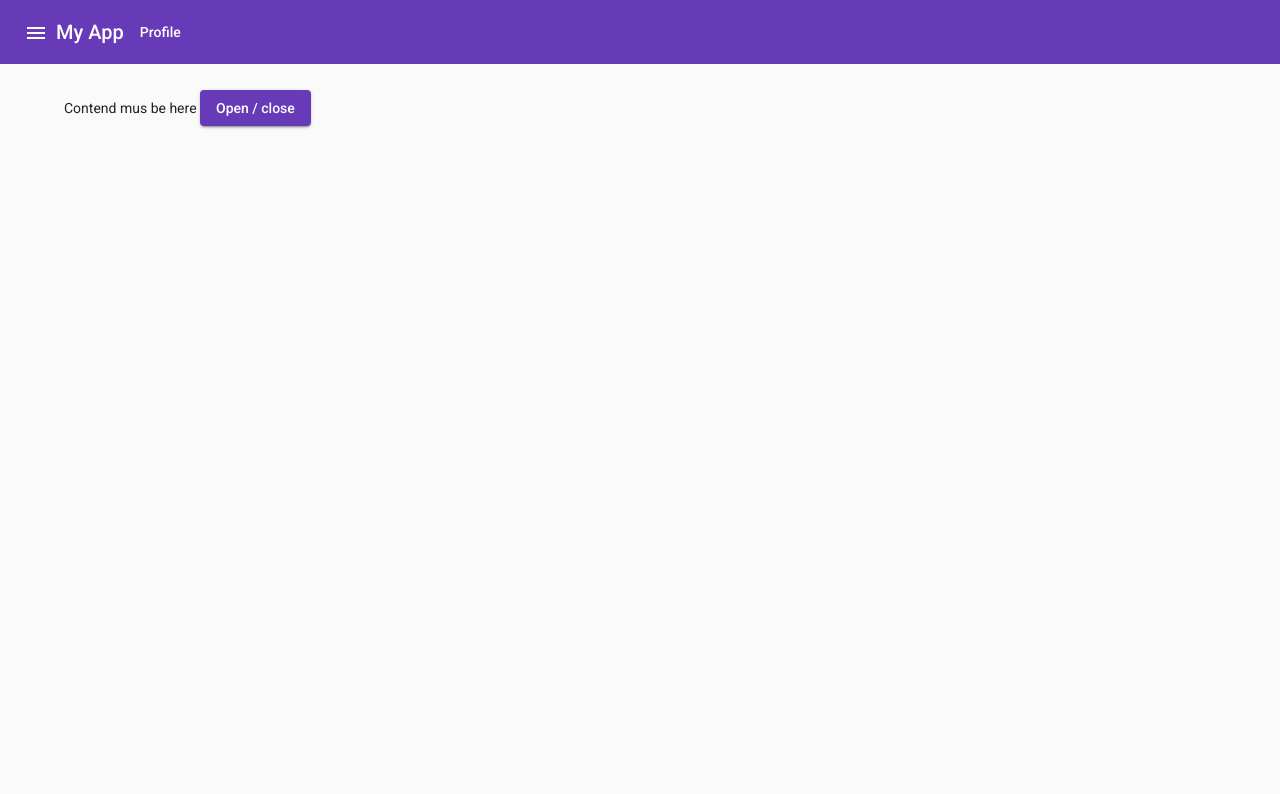
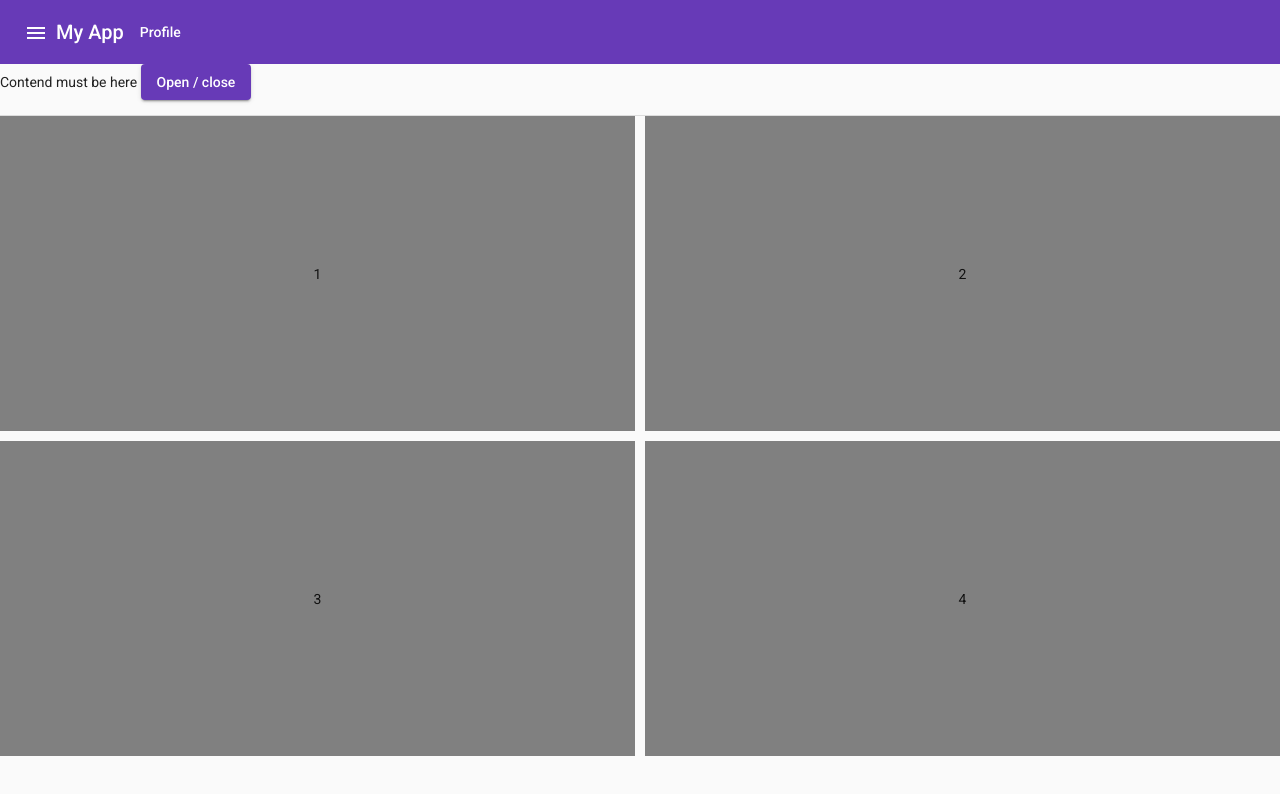
Before and after one commit to Gerguevara/angular-material-class, an Angular app: page / in a window 1280 px wide. Shown: the top 794 px of the page. Built offline with nearby package versions, Linux system fonts and the light colour scheme.

Commit message:
grid 50%

```diff
--- a/src/app/app.component.html
+++ b/src/app/app.component.html
@@ -39,8 +39,22 @@
 
 
     <main class="contend">
-      Contend mus be here
-      <button mat-raised-button color="primary" (click)="drawer.toggle()">Open / close</button>
+
+      <div style="margin-bottom: 15px ;">
+        Contend must be here
+        <button mat-raised-button color="primary" (click)="drawer.toggle()">Open / close</button>
+      </div>
+      <mat-divider></mat-divider>
+
+
+      <mat-grid-list cols="2" rowHeight="2:1" gutterSize="10px">
+        <mat-grid-tile>1</mat-grid-tile>
+        <mat-grid-tile>2</mat-grid-tile>
+        <mat-grid-tile>3</mat-grid-tile>
+        <mat-grid-tile>4</mat-grid-tile>
+      </mat-grid-list>
+
+
     </main>
 
 
--- a/src/app/material/material.module.ts
+++ b/src/app/material/material.module.ts
@@ -5,10 +5,13 @@
 import { MatListModule } from '@angular/material/list';
 import { MatIconModule } from '@angular/material/icon';
 import { MatButtonModule } from '@angular/material/button';
-import {MatMenuModule} from '@angular/material/menu';
+import { MatMenuModule } from '@angular/material/menu';
+import { MatDividerModule } from '@angular/material/divider';
+import {MatGridListModule} from '@angular/material/grid-list';
 
 const MaterialComponents = [
   MatSidenavModule, MatToolbarModule, MatListModule, MatIconModule, MatButtonModule, MatMenuModule
+  ,MatDividerModule , MatGridListModule
 ];
 
 @NgModule({
--- a/src/styles.css
+++ b/src/styles.css
@@ -19,12 +19,13 @@
 }
 
 
-.contend{
-  margin-top: 2%;
-  margin-left : 5%;
-  margin-right: auto;
-}
+
 
 .list-item{
   align-self: center;
 }
+
+
+mat-grid-tile{
+  background-color: gray;
+}
```
